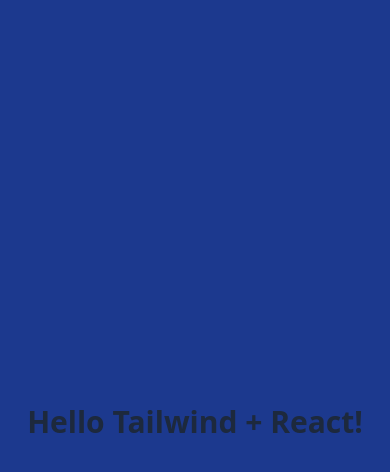
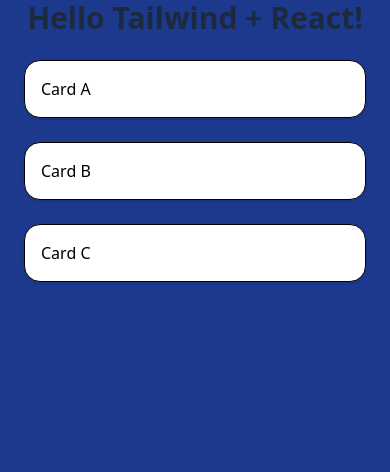
Before and after one commit to isadmentes/aulas-react, a React (Vite) app: page / in a window 390 px wide. Shown: the top 472 px of the page. Built offline with nearby package versions, Linux system fonts and the light colour scheme.

Commit message:
Implementado um grid responsivo

```diff
--- a/src/App.jsx
+++ b/src/App.jsx
@@ -1,10 +1,22 @@
 // apagou-se tudo e copiou-se o que estava na lousa //
 const App = () => {
   return (
-    <main className="min-h-dvh grid place-items-center bg-blue-900">
+    <main className="min-h-dvh place-items-center bg-blue-900">
       <h1 className="text-3xl font-bold text-slate-800">
         Hello Tailwind + React!
       </h1>
+
+      <div className="container mx-auto p-6 grid gap-6 sm:grid-cols-2 lg:grid-cols-3">
+        <div className="rounded-2xl border p-4 bg-white shadow-sm">
+        Card A
+      </div>
+      <div className="rounded-2xl border p-4 bg-white shadow-sm">
+        Card B
+      </div>
+      <div className="rounded-2xl border p-4 bg-white shadow-sm">
+        Card C
+      </div>
+    </div>
     </main>
   )
 }
```
